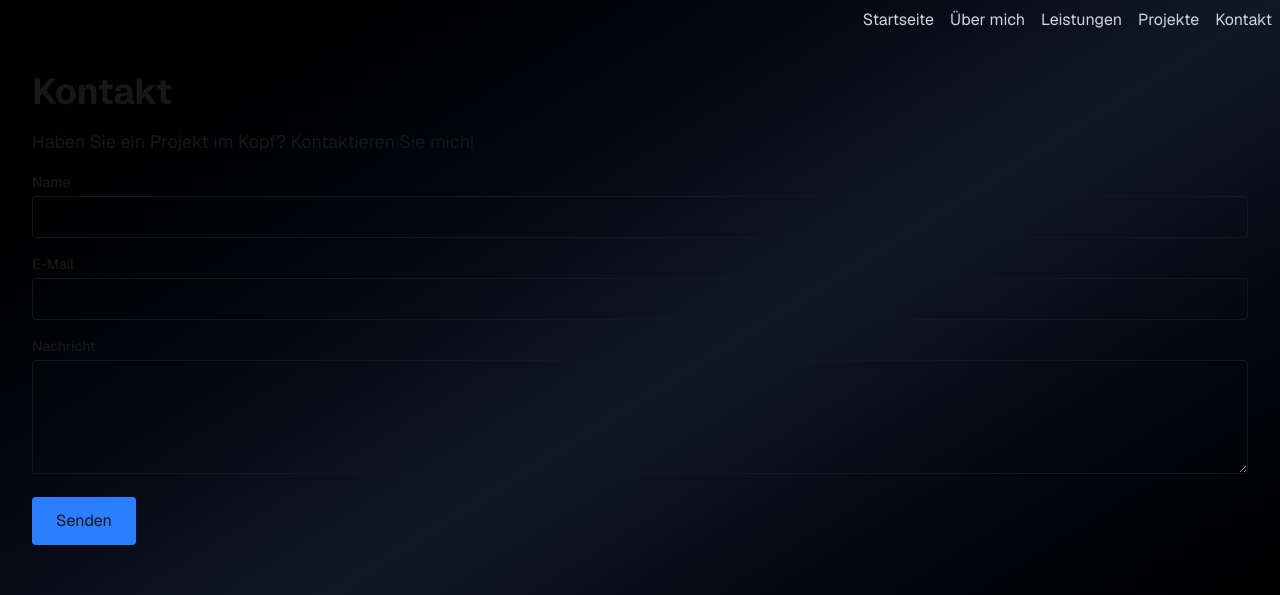
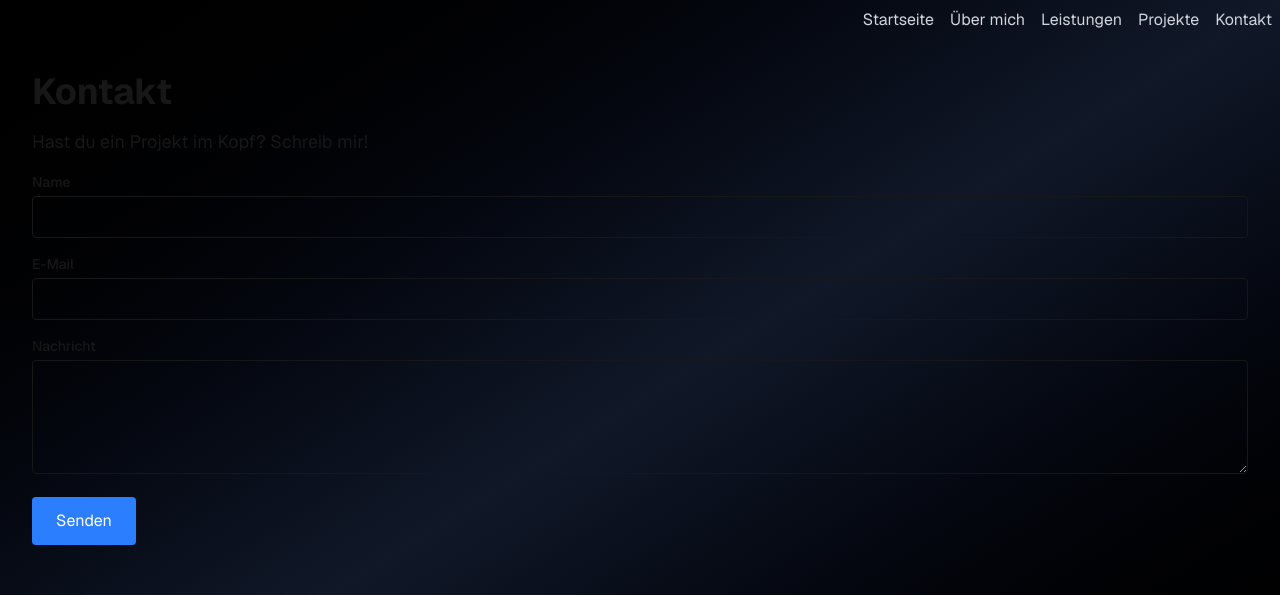
Before and after one commit to AchillesGit/portfolio, a Next.js app: page /kontakt in a window 1280 px wide. Shown: the top 595 px of the page. Built offline with nearby package versions, Linux system fonts and the light colour scheme.

Commit message:
Add nodemailer for email functionality and update contact form handling

```diff
--- a/app/kontakt/page.tsx
+++ b/app/kontakt/page.tsx
@@ -1,51 +1,111 @@
-export default function Contact() {
+// app/kontakt/page.tsx
+"use server";
+
+import nodemailer from "nodemailer";
+import { redirect } from "next/navigation";
+
+export async function sendMail(formData: FormData) {
+  const { name, email, message } = Object.fromEntries(formData) as {
+    name: string;
+    email: string;
+    message: string;
+  };
+
+  const transporter = nodemailer.createTransport({
+    host: "smtp.gmail.com",
+    port: 587,
+    secure: false,
+    auth: {
+      user: process.env.GMAIL_USER,
+      pass: process.env.GMAIL_PASS,
+    },
+  });
+
+  try {
+    await transporter.sendMail({
+      from: process.env.GMAIL_USER,
+      to: process.env.GMAIL_USER,
+      subject: `Neue Nachricht von ${name} <${email}>`,
+      text: `Name: ${name}\nE-Mail: ${email}\n\nNachricht:\n${message}`,
+      replyTo: email,
+    });
+    redirect("/kontakt?status=success");
+  } catch (error) {
+    console.error("Mail-Versand fehlgeschlagen:", error);
+    redirect("/kontakt?status=error");
+  }
+}
+
+interface KontaktPageProps {
+  searchParams: { status?: "success" | "error" };
+}
+
+export default async function KontaktPage({ searchParams }: KontaktPageProps) {
+  const status = await searchParams.status;
+
+  console.log(searchParams);
+
   return (
     <div className='min-h-screen p-8'>
       <h1 className='text-4xl font-bold mb-4'>Kontakt</h1>
-      <p className='text-lg mb-4'>
-        Haben Sie ein Projekt im Kopf? Kontaktieren Sie mich!
-      </p>
-      <form className='space-y-4'>
+      <form action={sendMail} className='space-y-4'>
+        <p className='text-lg mb-4'>
+          Hast du ein Projekt im Kopf? Schreib mir!
+        </p>
         <div>
-          <label className='block text-sm font-medium mb-1' htmlFor='name'>
+          <label htmlFor='name' className='block text-sm font-medium mb-1'>
             Name
           </label>
           <input
-            className='w-full border rounded p-2'
-            type='text'
             id='name'
             name='name'
+            type='text'
             required
+            className='w-full border rounded p-2'
           />
         </div>
         <div>
-          <label className='block text-sm font-medium mb-1' htmlFor='email'>
+          <label htmlFor='email' className='block text-sm font-medium mb-1'>
             E-Mail
           </label>
           <input
-            className='w-full border rounded p-2'
-            type='email'
             id='email'
             name='email'
+            type='email'
             required
+            className='w-full border rounded p-2'
           />
         </div>
         <div>
-          <label className='block text-sm font-medium mb-1' htmlFor='message'>
+          <label htmlFor='message' className='block text-sm font-medium mb-1'>
             Nachricht
           </label>
           <textarea
-            className='w-full border rounded p-2'
             id='message'
             name='message'
             rows={4}
             required
-          ></textarea>
+            className='w-full border rounded p-2'
+          />
         </div>
-        <button className='bg-blue-500 px-6 py-3 rounded' type='submit'>
+        <button
+          type='submit'
+          className='bg-blue-500 px-6 py-3 rounded text-white hover:bg-blue-600'
+        >
           Senden
         </button>
       </form>
+      {/* Erfolg- und Fehlermeldungen basierend auf Query-Param */}
+      {status === "success" && (
+        <p className='mt-4 text-green-600'>
+          Danke! Deine Nachricht wurde erfolgreich gesendet.
+        </p>
+      )}
+      {status === "error" && (
+        <p className='mt-4 text-red-600'>
+          Ups, da ist etwas schiefgegangen. Bitte versuche es später erneut.
+        </p>
+      )}
     </div>
   );
 }
--- a/package.json
+++ b/package.json
@@ -10,6 +10,7 @@
   },
   "dependencies": {
     "next": "15.3.1",
+    "nodemailer": "^6.10.1",
     "react": "^19.0.0",
     "react-dom": "^19.0.0",
     "react-fast-marquee": "^1.6.5",
@@ -19,6 +20,7 @@
     "@eslint/eslintrc": "^3",
     "@tailwindcss/postcss": "^4",
     "@types/node": "^20",
+    "@types/nodemailer": "^6.4.17",
     "@types/react": "^19",
     "@types/react-dom": "^19",
     "eslint": "^9",
```
Also changed, not shown: 1 other file (tests, documents, lock files or other folders).
